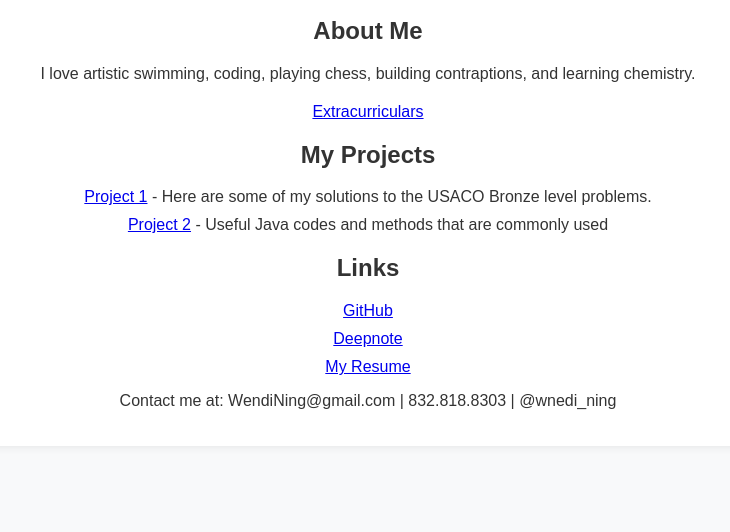
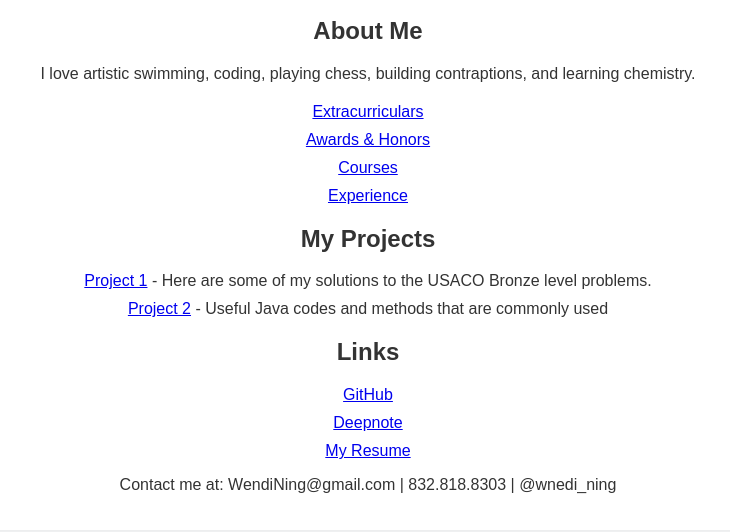
Before and after one commit to wnediN/Website, a plain HTML site: page index.html in a window 1280 px wide. Shown: the part 370-902 px from the top of the page, without its empty margins (272-1002 px from the left). Before the commit the page ends 844 px from the top, so only its background shows below. Drawn offline with Linux system fonts and the light colour scheme; a script that the page names is missing.

Commit message:
Update index.html

```diff
--- a/index.html
+++ b/index.html
@@ -21,7 +21,7 @@
             <p> I love artistic swimming, coding, playing chess, building contraptions, and learning chemistry. </p>
             <h2></h2>
             <ul>
-                 <li><a href="link" target="_blank">Extracurriculars</a></li>
+                 <li><a href="link" target="_blank">Extracurriculars</a></li><li><a href="link" target="_blank">Awards & Honors</a></li> <li><a href="link" target="_blank">Courses</a></li> <li><a href="link" target="_blank">Experience</a></li>
             </ul>
         </section>
 
```
